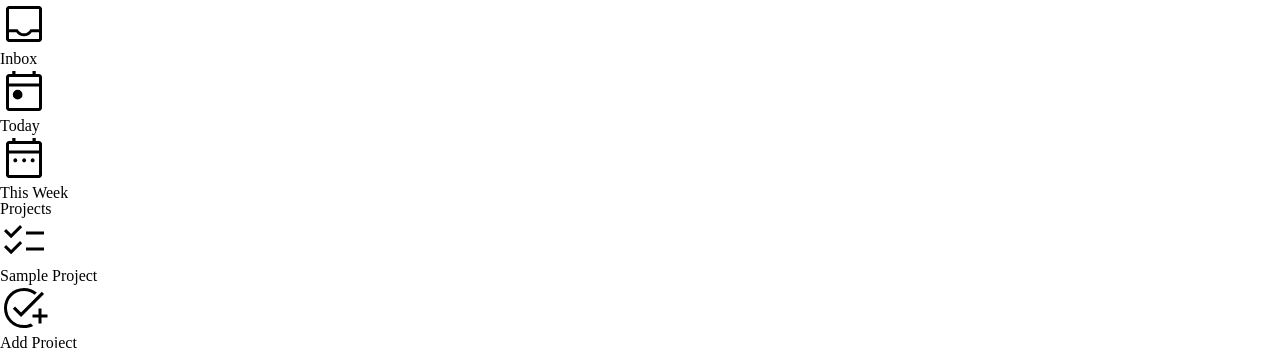
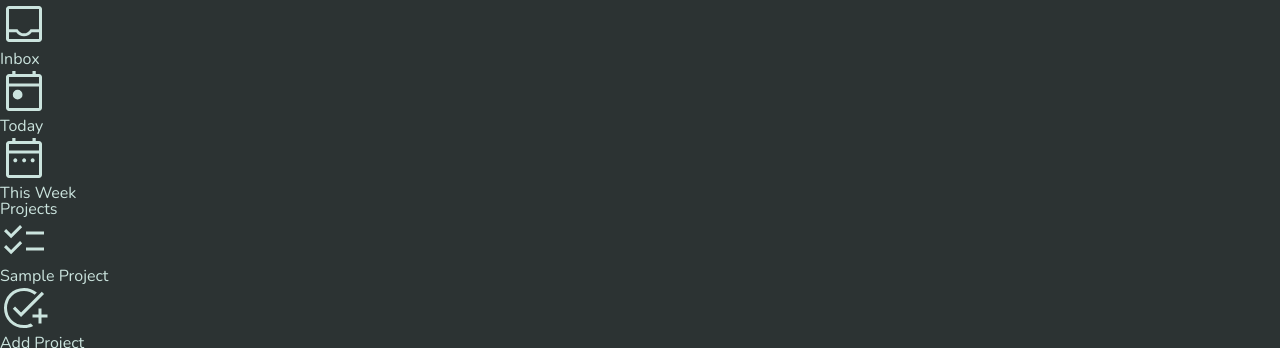
Before and after one commit to OscarSoanes/Todo-List, a plain HTML site: page index.html in a window 1280 px wide. Shown: the part 67-415 px from the top of the page. Drawn offline with nearby package versions, Linux system fonts and the light colour scheme.

Commit message:
Updated All Assets to make colour scheme

```diff
--- a/index.html
+++ b/index.html
@@ -1 +1 @@
-<!DOCTYPE html><html lang=en><head><meta charset=UTF-8><meta http-equiv=X-UA-Compatible content="IE=edge"><meta name=viewport content="width=device-width,initial-scale=1"><title>Document</title><script defer=defer src=main.b259c7c874e7b641bcf8.js></script><link href=main.css rel=stylesheet></head><body><header><img src=images/ded8e63edc8ce58d6bfe.svg alt=Logo><h1>Todo List</h1></header><aside><section id=default-buttons><div class=menu-option><img src=images/6e93938839cb814ff0a3.svg alt=Inbox><p>Inbox</p></div><div class=menu-option><img src=images/2662cd22342b7aec3759.svg alt=Today><p>Today</p></div><div class=menu-option><img src=images/b7fbf4b82de02c03c144.svg alt="Week Ahead"><p>This Week</p></div></section><section id=projects><h2>Projects</h2><div class=menu-option><img src=images/f17cc3a1b70b1123ca24.svg alt=Project><p>Sample Project</p></div><div class=menu-option><img src=images/26835c2ae6f3b4025ffd.svg alt="Add Task"><p>Add Project</p></div></section></aside></body></html>
+<!DOCTYPE html><html lang=en><head><meta charset=UTF-8><meta http-equiv=X-UA-Compatible content="IE=edge"><meta name=viewport content="width=device-width,initial-scale=1"><title>Document</title><script defer=defer src=main.b259c7c874e7b641bcf8.js></script><link href=main.css rel=stylesheet></head><body><header><img src=images/d9624e32f7c0691209eb.svg alt=Logo><h1>Todo List</h1></header><aside><section id=default-buttons><div class=menu-option><img src=images/c1e6d239d48e966ef175.svg alt=Inbox><p>Inbox</p></div><div class=menu-option><img src=images/38e51db4c1e32f2d37a3.svg alt=Today><p>Today</p></div><div class=menu-option><img src=images/f2a95340869b16b7ab4b.svg alt="Week Ahead"><p>This Week</p></div></section><section id=projects><h2>Projects</h2><div class=menu-option><img src=images/61c5f6ca0832b3ff5b1b.svg alt=Project><p>Sample Project</p></div><div class=menu-option><img src=images/86cee4f9faacfd012445.svg alt="Add Task"><p>Add Project</p></div></section></aside><main></main><footer><p>Made by Oscar Soanes, 2023</p><a href=https://github.com/OscarSoanes><img src=images/0c2d646ee9b622f27218.svg alt=GitHub></a></footer></body></html>
--- a/main.css
+++ b/main.css
@@ -1 +1 @@
-.Hello{background-color:red}a,abbr,acronym,address,applet,article,aside,audio,b,big,blockquote,body,canvas,caption,center,cite,code,dd,del,details,dfn,div,dl,dt,em,embed,fieldset,figcaption,figure,footer,form,h1,h2,h3,h4,h5,h6,header,hgroup,html,i,iframe,img,ins,kbd,label,legend,li,mark,menu,nav,object,ol,output,p,pre,q,ruby,s,samp,section,small,span,strike,strong,sub,summary,sup,table,tbody,td,tfoot,th,thead,time,tr,tt,u,ul,var,video{border:0;font-size:100%;font:inherit;margin:0;padding:0;vertical-align:baseline}article,aside,details,figcaption,figure,footer,header,hgroup,menu,nav,section{display:block}body{line-height:1}ol,ul{list-style:none}blockquote,q{quotes:none}blockquote:after,blockquote:before,q:after,q:before{content:"";content:none}table{border-collapse:collapse;border-spacing:0}
+@import url(https://fonts.googleapis.com/css2?family=Nunito:wght@400;700&display=swap);:root{--base:#2c3333;--header:#2e4f4f;--hover-small:#0e8388;--text:#cbe4de;font-family:Nunito,sans-serif}body{background-color:var(--base);color:var(--text)}img>path{stroke:var(--text)}a,abbr,acronym,address,applet,article,aside,audio,b,big,blockquote,body,canvas,caption,center,cite,code,dd,del,details,dfn,div,dl,dt,em,embed,fieldset,figcaption,figure,footer,form,h1,h2,h3,h4,h5,h6,header,hgroup,html,i,iframe,img,ins,kbd,label,legend,li,mark,menu,nav,object,ol,output,p,pre,q,ruby,s,samp,section,small,span,strike,strong,sub,summary,sup,table,tbody,td,tfoot,th,thead,time,tr,tt,u,ul,var,video{border:0;font-size:100%;font:inherit;margin:0;padding:0;vertical-align:baseline}article,aside,details,figcaption,figure,footer,header,hgroup,menu,nav,section{display:block}body{line-height:1}ol,ul{list-style:none}blockquote,q{quotes:none}blockquote:after,blockquote:before,q:after,q:before{content:"";content:none}table{border-collapse:collapse;border-spacing:0}
```
Also changed, not shown: images/0c2d646ee9b622f27218.svg (added), images/2662cd22342b7aec3759.svg (deleted), images/26835c2ae6f3b4025ffd.svg (deleted), images/38e51db4c1e32f2d37a3.svg (added), images/61c5f6ca0832b3ff5b1b.svg (added), images/6e93938839cb814ff0a3.svg (deleted), images/86cee4f9faacfd012445.svg (added), images/b7fbf4b82de02c03c144.svg (deleted), images/c1e6d239d48e966ef175.svg (added), images/d9624e32f7c0691209eb.svg (added), images/ded8e63edc8ce58d6bfe.svg (deleted), images/f17cc3a1b70b1123ca24.svg (deleted), images/f2a95340869b16b7ab4b.svg (added).
